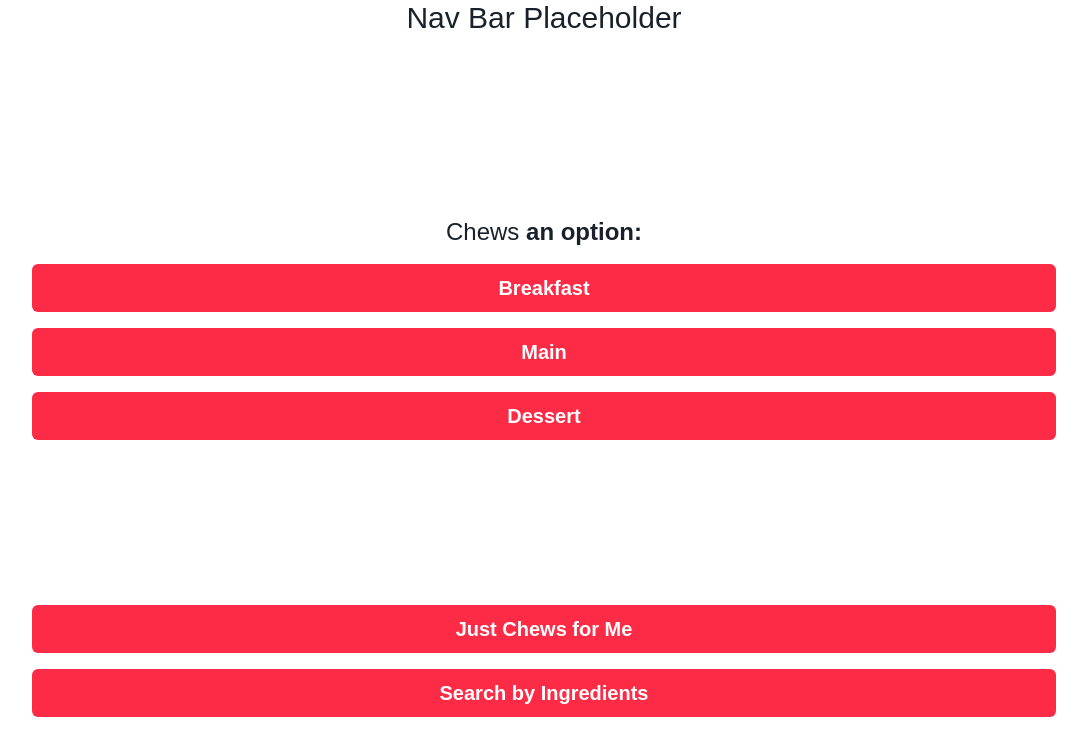
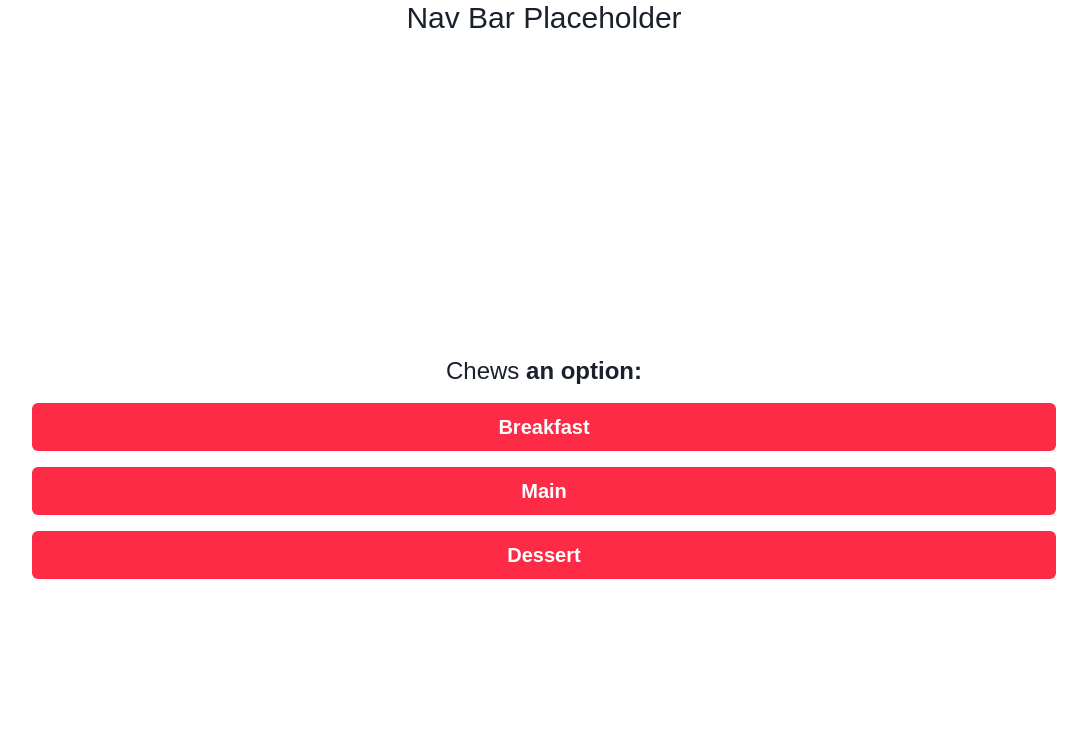
Before and after one commit to simonpartridge86/Chews-App-Frontend, a Next.js app: page /meal-select in a window 1280 px wide. Shown: the top 756 px of the page, without its empty margins (96-1183 px from the left). Built offline with nearby package versions, Linux system fonts and the light colour scheme; a web font is replaced by a local one.

Commit message:
Further changes to meal-options page, started refactoring to two pages
Co-authored-by: Kunal Shukla <kun.shukla@gmail.com>

```diff
--- a/pages/meal-select.js
+++ b/pages/meal-select.js
@@ -49,52 +49,7 @@ export default function MealSelect() {
             }}
           />
         </VStack>
-        <VStack spacing={4} align="center">
-          {mealChoice === "" ? (
-            <>
-              <MainButton
-                isDisabled={true}
-                buttonText="Just Chews for Me"
-                buttonSize="lg"
-                colorMode="dark"
-                buttonWidth="80%"
-              />
-              <MainButton
-                isDisabled={true}
-                buttonText="Search by Ingredients"
-                buttonSize="lg"
-                colorMode="dark"
-                buttonWidth="80%"
-              />
-            </>
-          ) : (
-            <>
-              <h2>
-                Searching for{" "}
-                {mealChoice.charAt(0).toUpperCase() + mealChoice.slice(1)}
-              </h2>
-              <MainButton
-                buttonText="Just Chews for Me"
-                buttonSize="lg"
-                colorMode="dark"
-                buttonWidth="80%"
-              />
-              <MainButton
-                buttonText="Search by Ingredients"
-                buttonSize="lg"
-                colorMode="dark"
-                buttonWidth="80%"
-              />
-            </>
-          )}
-        </VStack>
       </main>
     </div>
   );
 }
-
-/* PLAN:
-- Make buttons ✅
-- use state to store the breakfast/main/dessert choice
-- disable bottom two buttons if not meal choice has been made
-*/
--- a/pages/search-select.js
+++ b/pages/search-select.js
@@ -1,5 +1,26 @@
 import React from "react";
 
-export default function SearchSelect() {
-  return <div>search-select</div>;
+export default function SearchSelect({ mealChoice }) {
+  return (
+    <main>
+      <VStack spacing={4} align="center">
+        <h2>
+          Searching for{" "}
+          {mealChoice.charAt(0).toUpperCase() + mealChoice.slice(1)}
+        </h2>
+        <MainButton
+          buttonText="Just Chews for Me"
+          buttonSize="lg"
+          colorMode="dark"
+          buttonWidth="80%"
+        />
+        <MainButton
+          buttonText="Search by Ingredients"
+          buttonSize="lg"
+          colorMode="dark"
+          buttonWidth="80%"
+        />
+      </VStack>
+    </main>
+  );
 }
```
